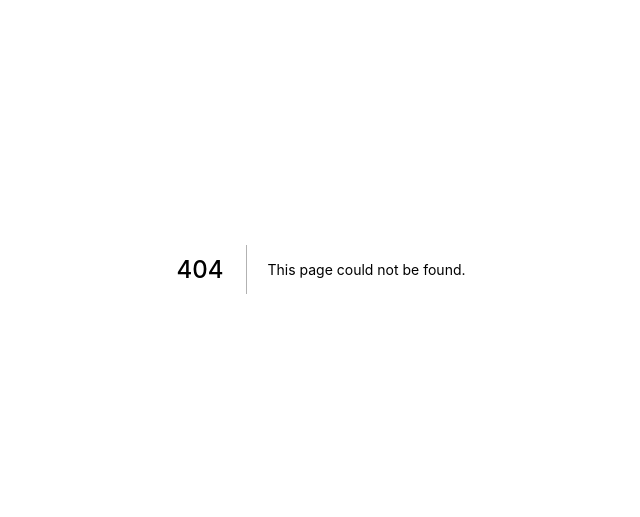
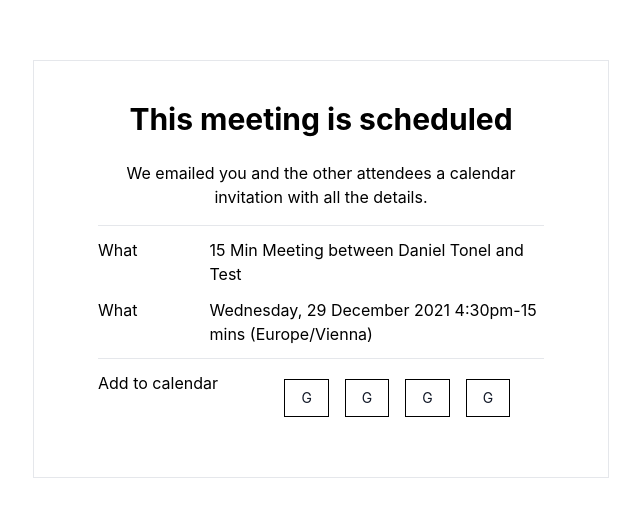
Before and after one commit to Divin17/cal-clone, a Next.js app: page /events/success in a window 1280 px wide. Before the commit this address had no page. Shown: the part 131-648 px from the top of the page, without its empty margins (319-959 px from the left). Built offline with nearby package versions, Linux system fonts and the light colour scheme.

Commit message:
Success event page

```diff
--- /dev/null
+++ b/pages/events/success.tsx
@@ -0,0 +1,51 @@
+import React from "react";
+
+const Success: React.FC = () => {
+   return (
+      <>
+         <div className="h-screen flex bg-gray-bg1">
+            <div className="w-full max-w-xl m-auto bg-white border border-primaryBorder shadow-default py-10 px-16">
+               <h1 className="text-3xl font-bold text-primary text-center mb-6">
+                  This meeting is scheduled
+               </h1>
+               <p className="mb-4 text-center">
+                  We emailed you and the other attendees a calendar invitation
+                  with all the details.
+               </p>
+               <hr />
+               <div className="flex flex-row my-3">
+                  <p className="w-1/4">What</p>
+                  <p className="w-3/4">
+                     15 Min Meeting between Daniel Tonel and Test
+                  </p>
+               </div>
+               <div className="flex flex-row my-3">
+                  <p className="w-1/4">What</p>
+                  <p className="w-3/4">
+                     Wednesday, 29 December 2021 4:30pm-15 mins (Europe/Vienna)
+                  </p>
+               </div>
+               <hr />
+               <div className="flex flex-row my-3">
+                  <p className="w-2/5">Add to calendar</p>
+                  <div className="w-3/5">
+                     <span className="inline-flex items-center px-4 py-2 text-sm text-gray-900 bg-white border border-black  m-2">
+                        G
+                     </span>
+                     <span className="inline-flex items-center px-4 py-2 text-sm text-gray-900 bg-white border border-black m-2">
+                        G
+                     </span>
+                     <span className="inline-flex items-center px-4 py-2 text-sm text-gray-900 bg-white border border-black m-2">
+                        G
+                     </span>
+                     <span className="inline-flex items-center px-4 py-2 text-sm text-gray-900 bg-white border border-black m-2">
+                        G
+                     </span>
+                  </div>
+               </div>
+            </div>
+         </div>
+      </>
+   );
+};
+export default Success;
```
